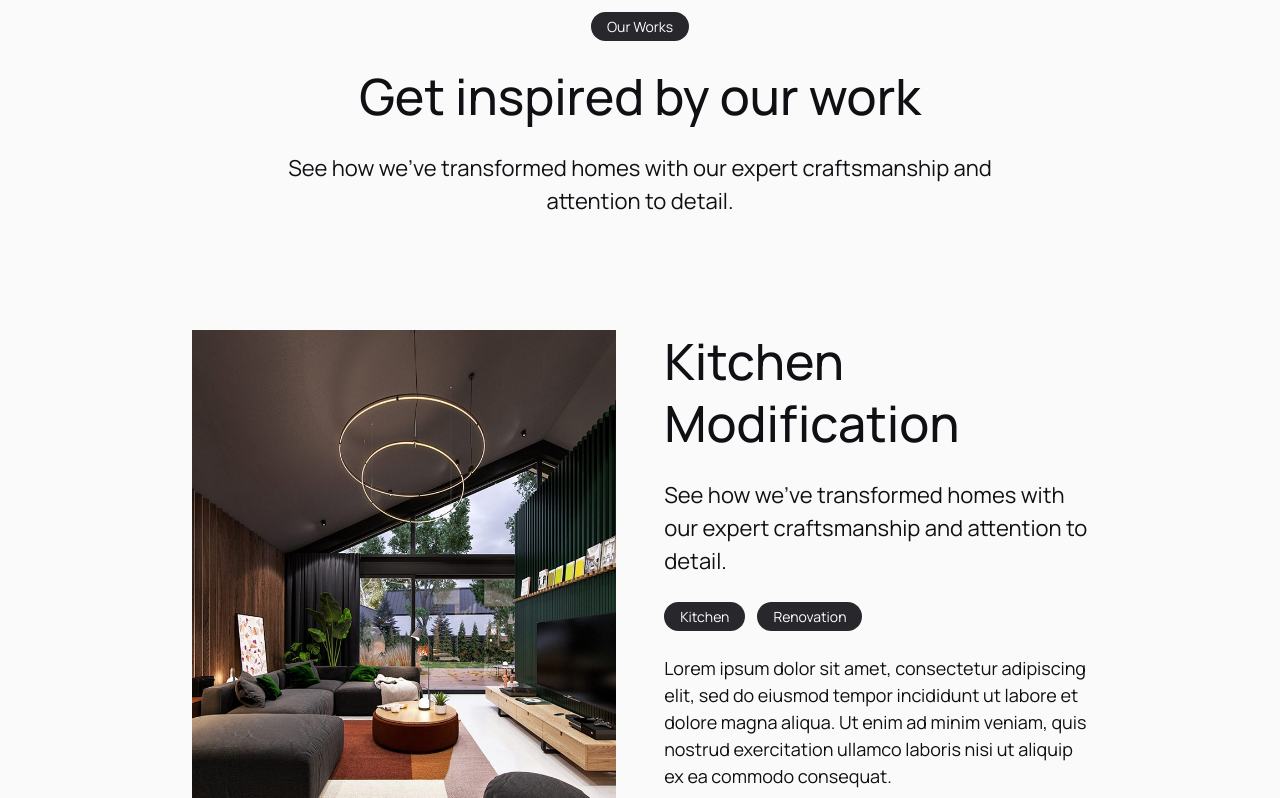
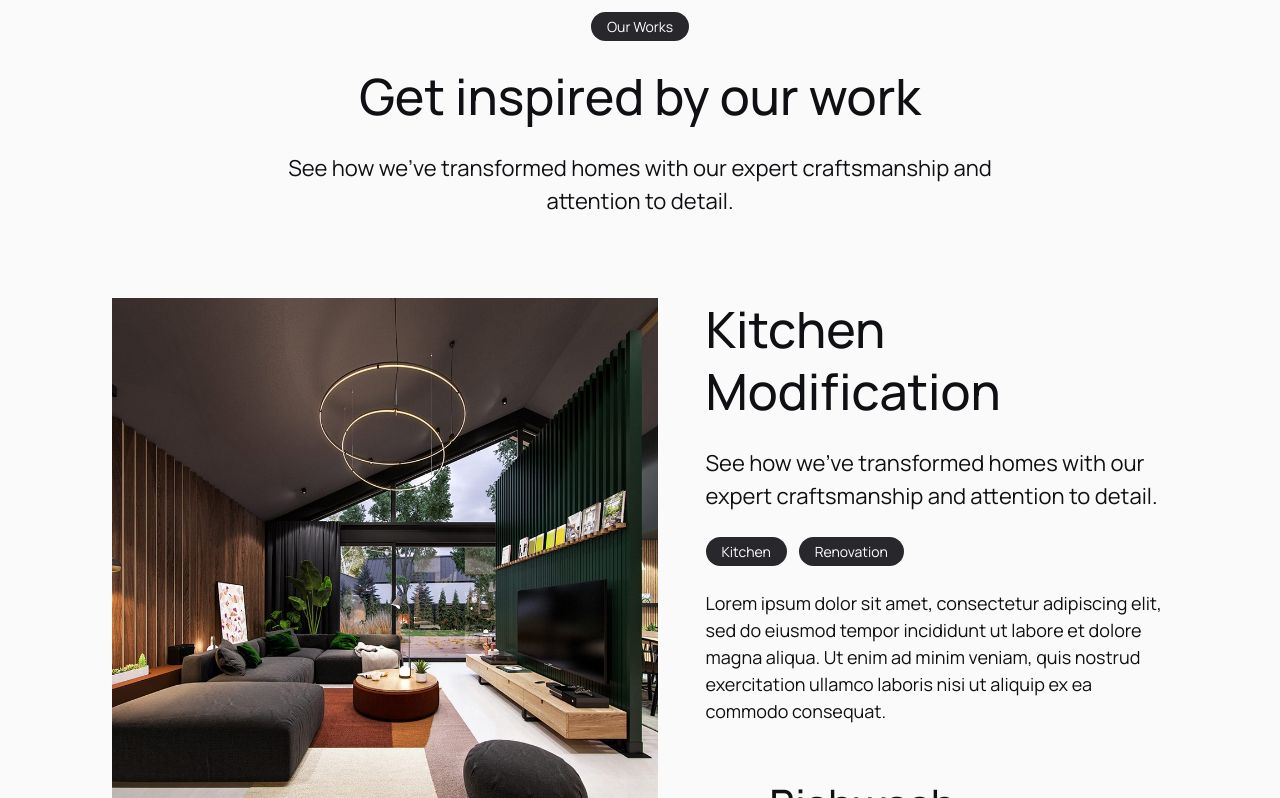
Before and after one commit to Bishwash-007/refit, a React (Vite) app: page / in a window 1280 px wide. Shown: the part 3624-4422 px from the top of the page. Built offline with nearby package versions, Linux system fonts and the light colour scheme.

Commit message:
fix: enhance HTML structure and improve Work component styling

```diff
--- a/index.html
+++ b/index.html
@@ -1,5 +1,5 @@
 <!doctype html>
-<html lang="en">
+<html lang="en" style="scroll-behavior: smooth;">
   <head>
     <meta charset="UTF-8" />
     <link rel="icon" type="image/svg+xml" href="/vite.svg" />
--- a/src/components/Work.jsx
+++ b/src/components/Work.jsx
@@ -9,7 +9,7 @@ const WorkCard = ({
   author,
 }) => {
   return (
-    <div className="flex flex-col lg:flex-row gap-12 my-20 bg-dark/20 p-8 rounded-3xl">
+    <div className="flex flex-col lg:flex-row gap-12 my-20 rounded-3xl w-full">
       {/* Image */}
       <div className="w-full h-[500px] overflow-hidden bg-mid-light">
         <img src={image} alt={title} className="w-full h-full object-cover" />
@@ -55,7 +55,7 @@ const WorkCard = ({
 
 const Work = () => {
   return (
-    <section id="work" className="px-6 lg:px-40 py-32">
+    <section id="work" className="px-6 lg:px-28 py-32">
       {/* Header */}
       <div className="flex flex-col items-center text-center gap-6 max-w-3xl mx-auto">
         <div className="bg-mid inline-flex items-center px-4 py-1 rounded-full w-fit">
```
